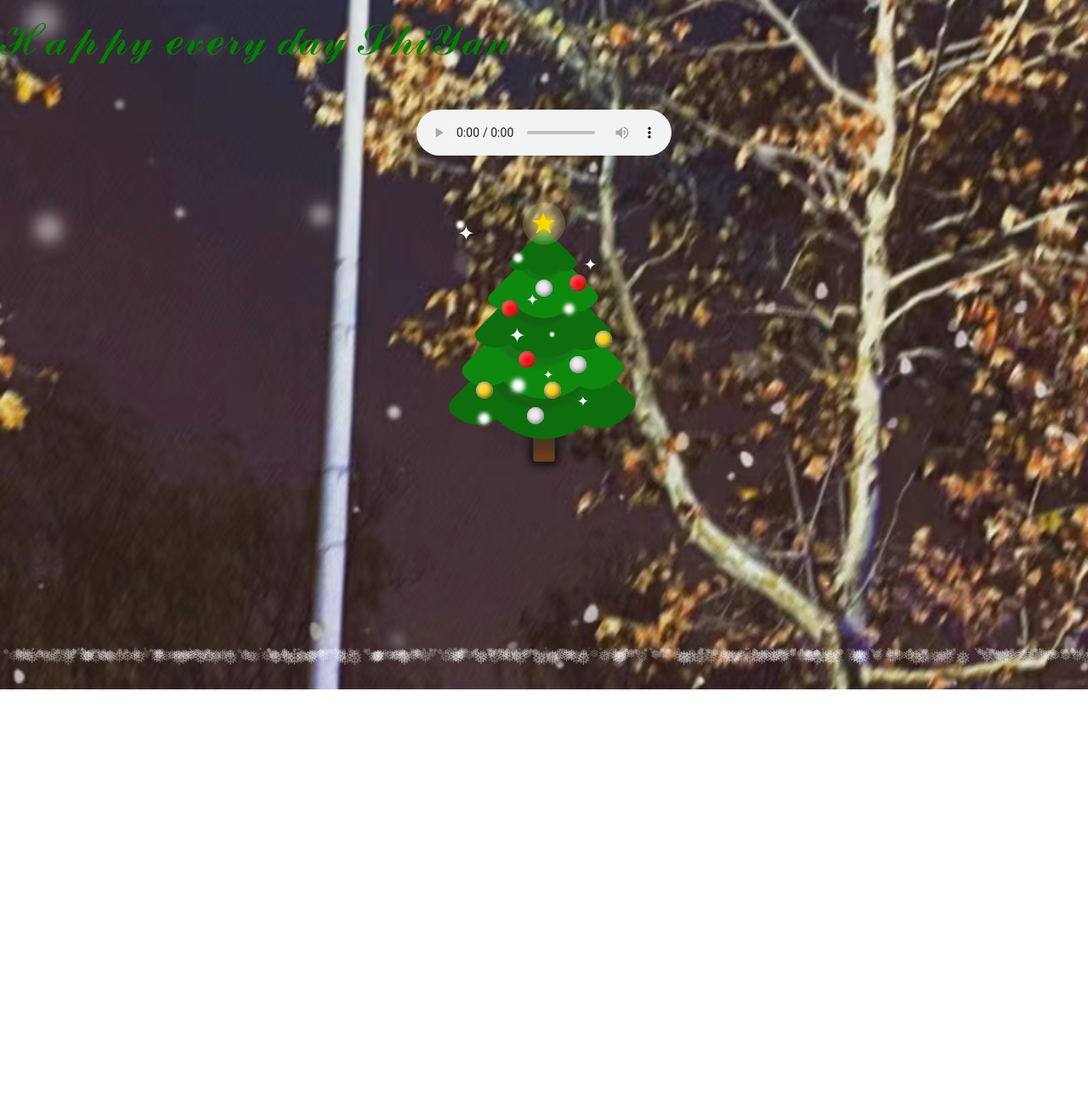
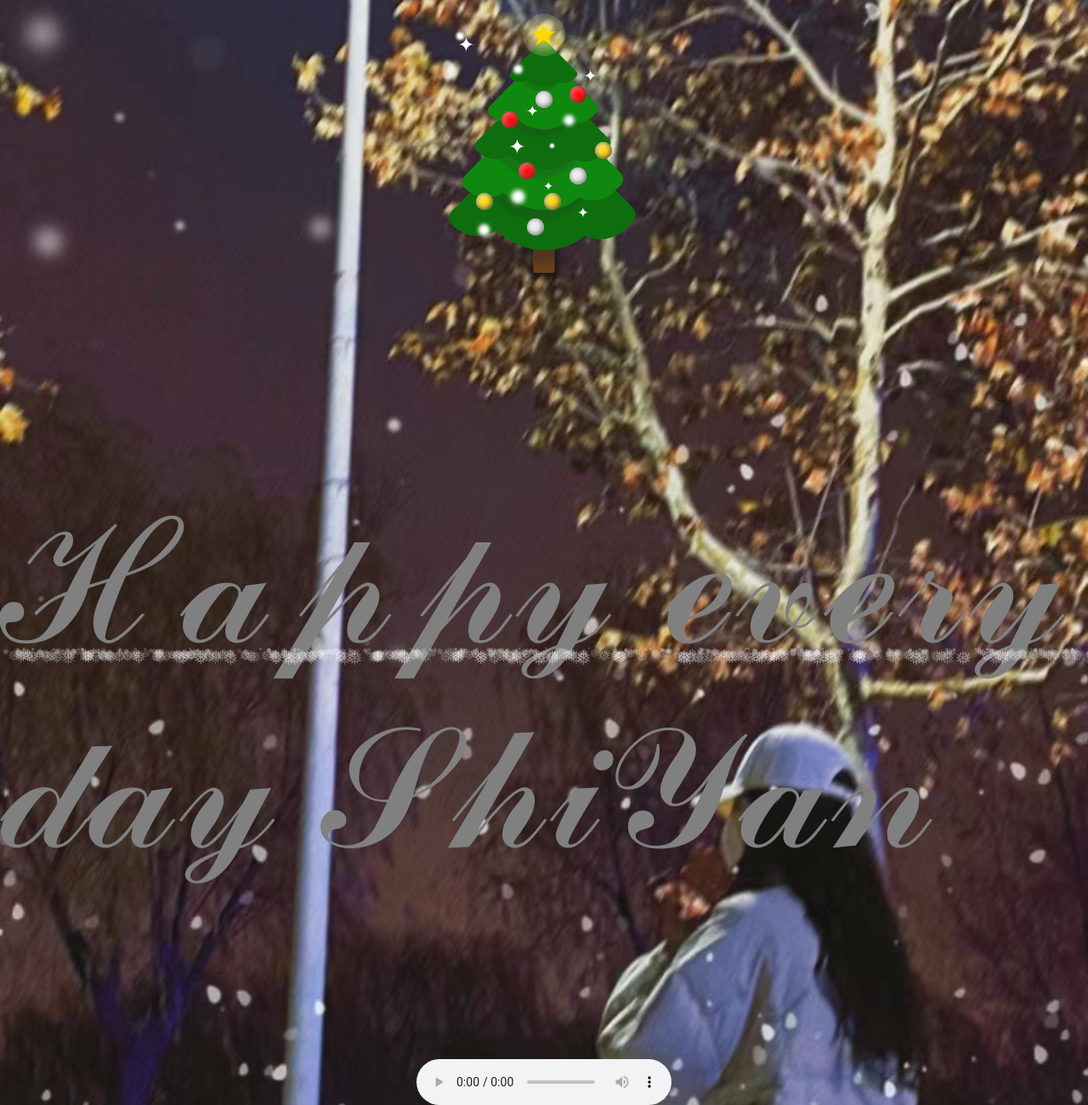
Before and after one commit to unicorn1314/unicorn1314.github.io, a plain HTML site: page index.html in a window 1280 px wide. Shown: the part 39-1339 px from the top of the page at 85% size. Before the commit the page ends 850 px from the top, so only its background shows below. Drawn offline with Linux system fonts and the light colour scheme.

Commit message:
Update index.html

```diff
--- a/index.html
+++ b/index.html
@@ -338,8 +338,7 @@
 	</style>
 </head>
 <body>
-	<p style="color:green;font-size:50px; class="word">ℋ𝒶𝓅𝓅𝓎 ℯ𝓋ℯ𝓇𝓎 𝒹𝒶𝓎 𝒮𝒽𝒾𝒴𝒶𝓃</p>
-    <audio style="clear:both;display:block;margin:auto" src="https://dl.stream.qqmusic.qq.com/C400002hW3wE3C9Gks.m4a?guid=2067583291&vkey=340D16164BE41772ED32DD92208B714507B6C75643F1C40D95E24E8B1D425895F1C6630E93AC92CC726A7F61F120D9B51AF37FDB07A0B5B7&uin=1055232644&fromtag=120032" loop="loop" controls="controls" autoplay="autoplay"></audio>
+
 	<div class="tree">
 		<div class="star">
 			<div class="star-in"></div>
@@ -399,6 +398,8 @@
 			<div></div>
 		</div>
 	</div>
+	<p style="color:gray;font-size:200px; class="word">ℋ𝒶𝓅𝓅𝓎 ℯ𝓋ℯ𝓇𝓎 𝒹𝒶𝓎 𝒮𝒽𝒾𝒴𝒶𝓃</p>
+    <audio style="clear:both;display:block;margin:auto" src="https://dl.stream.qqmusic.qq.com/C400002hW3wE3C9Gks.m4a?guid=2067583291&vkey=340D16164BE41772ED32DD92208B714507B6C75643F1C40D95E24E8B1D425895F1C6630E93AC92CC726A7F61F120D9B51AF37FDB07A0B5B7&uin=1055232644&fromtag=120032" loop="loop" controls="controls" autoplay="autoplay"></audio>
 </body>
 <script>
 function snow() {
```
